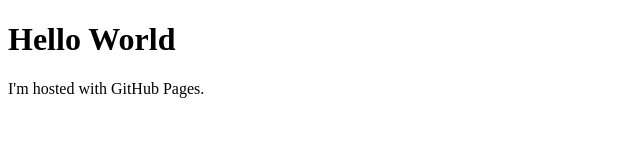
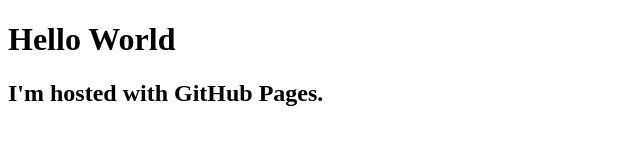
Before and after one commit to hunii15/hunii15.github.io, a plain HTML site: page index.html in a window 1280 px wide. Shown: the whole page, without its empty margins (0-640 px from the left). Drawn offline with Linux system fonts and the light colour scheme.

Commit message:
changed size

```diff
--- a/index.html
+++ b/index.html
@@ -5,6 +5,6 @@
     </head>
   <body>
     <h1>Hello World</h1>
-    <p style="font-size: medium">I'm hosted with GitHub Pages.</p>
+    <h2>I'm hosted with GitHub Pages.</h2>
   </body>
 </html>
```
